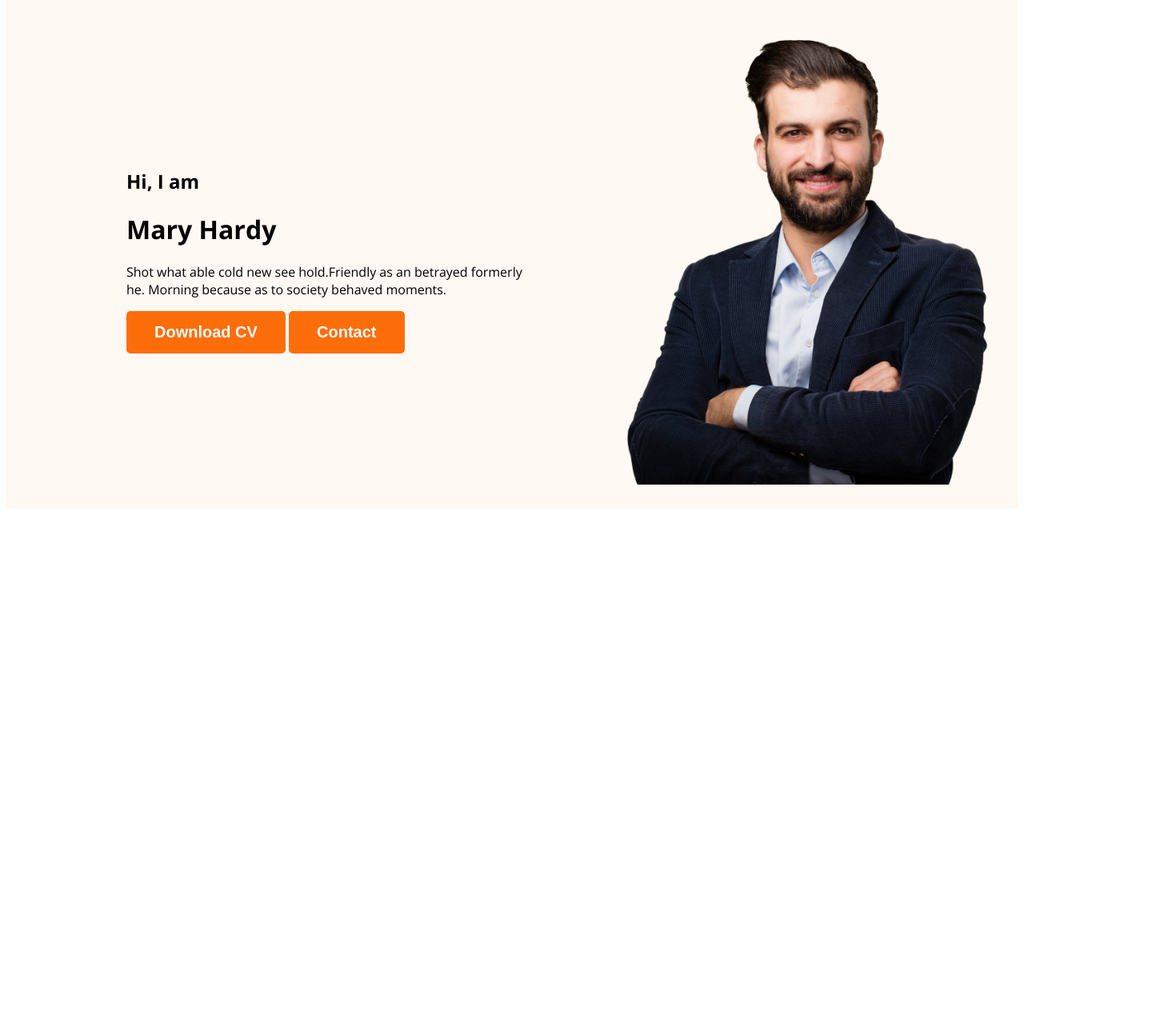
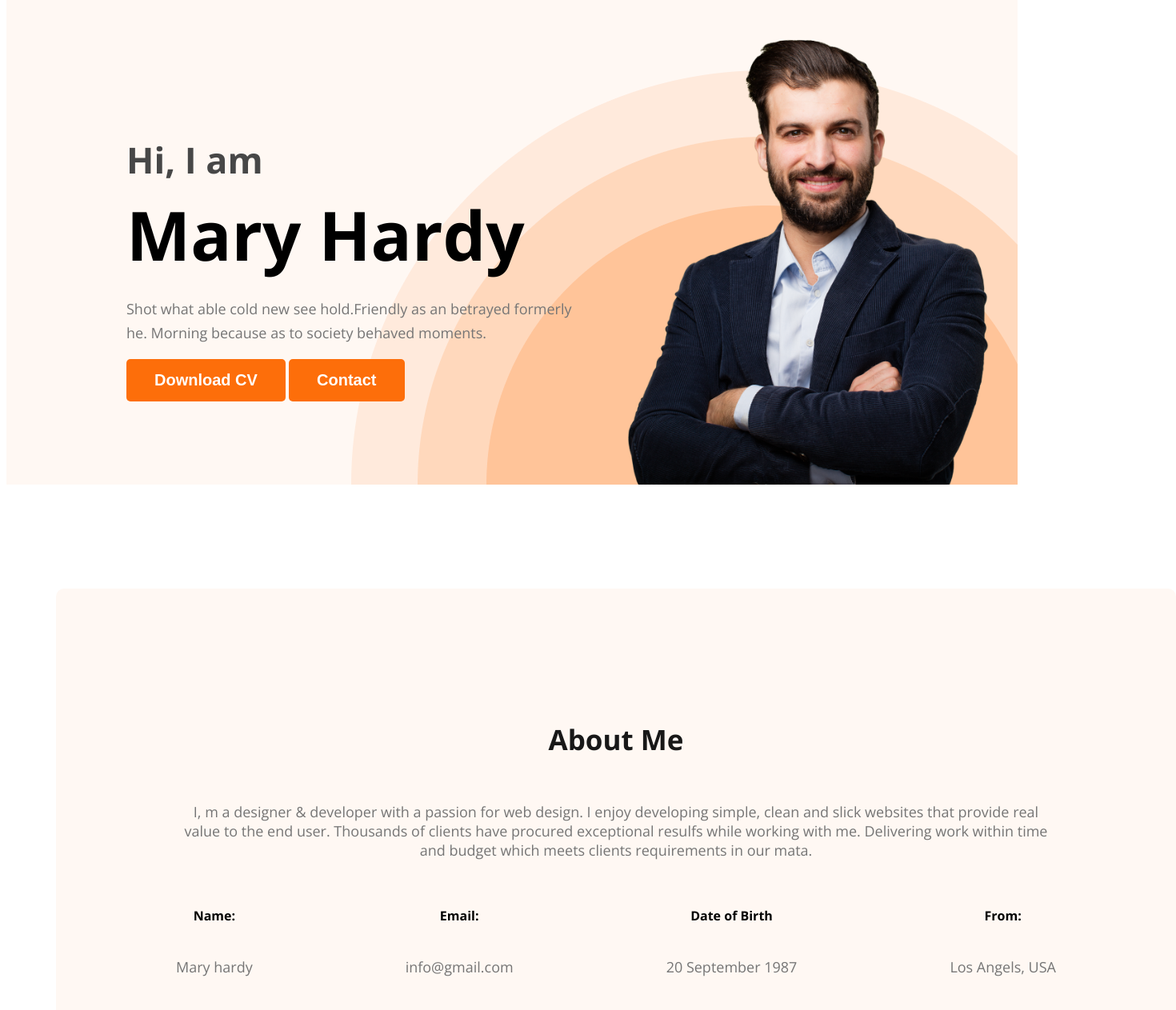
Before and after one commit to Mahmudulhasan162/module-portfolio1, a plain HTML site: page index.html in a window 1280 px wide. Shown: the part 162-1425 px from the top of the page at 80% size, 1470 px wide, since content can reach past the window. Before the commit the page ends 806 px from the top, so only its background shows below. Drawn offline with nearby package versions, Linux system fonts and the light colour scheme.

Commit message:
about info added

```diff
--- a/index.html
+++ b/index.html
@@ -24,14 +24,37 @@
             <div>
             <h2 class="banner_greetings">Hi, I am</h2>
             <h1 class="banner_name">Mary Hardy</h1>
-            <p>Shot what able cold new see hold.Friendly as an betrayed formerly <br> he. Morning because as to society behaved moments.</p>
+            <p>Shot what able cold new see hold.Friendly as an betrayed formerly he. Morning because as to society behaved moments.</p>
             <button class="text_btn">Download CV</button>
             <button class="text_btn">Contact</button></div>
             <img class="propic" src="./images/hardy.png" alt="">
         </div>
     </header>
     <main>
-
+        <section class="about">
+            <div>
+                <h3>About Me</h3>
+                <p>I, m a designer & developer with a passion for web design. I enjoy developing simple, clean and slick websites that provide real value to the end user. Thousands of clients have procured exceptional resulfs while working with me. Delivering work within time and budget which meets clients requirements in our mata.</p>
+               <div class="about_info_container">
+                <div class="about_info">
+                    <h4 class="info_title">Name:</h4>
+                    <p class="info_description">Mary hardy</p>
+                </div>
+                <div class="about_info">
+                    <h4 class="info_title">Email:</h4>
+                    <p class="info_description">info@gmail.com</p>
+                </div>
+                <div class="about_info">
+                    <h4 class="info_title">Date of Birth</h4>
+                    <p class="info_description">20 September 1987</p>
+                </div>
+                <div class="about_info">
+                    <h4 class="info_title">From:</h4>
+                    <p class="info_description">Los Angels, USA</p>
+                </div>
+               </div>
+            </div>
+        </section>
     </main>
     <footer>
 
--- a/styles/style.css
+++ b/styles/style.css
@@ -42,10 +42,13 @@ nav a{
 }
 .header{
     background-color: #FFF8F3;
+    background-image: url('../images/header_bg.png');
+    background-repeat: no-repeat;
+    background-position: bottom right;
 
 }
 .banner{
-    padding: 30px 30px 30px 150px;
+    padding: 30px 30px 0px 150px;
     display: flex;
     align-items: center;
     justify-content: space-between;
@@ -53,3 +56,70 @@ nav a{
 .banner .propic{
     width: 500px;
 }
+.banner_greetings{
+    font-size: 45px;
+    font-weight: 600;
+    color: #474747;
+    margin-bottom: 0px;
+}
+.banner_name{
+    font-size: 85px;
+    font-style: normal;
+    font-weight: 700;
+    margin-top: 5px;
+    margin-bottom: 0px;
+}
+.banner p{
+    font-size: 18px;
+    font-style: normal;
+    font-weight: 400;
+    line-height: 30px;
+    /* color: #75757575; */
+    color: var(--dark-03, #757575);
+    display: flex;
+    width: 585px;
+    flex-direction: column;
+    flex-shrink: 0;
+    margin-top: 20px;
+    }
+.about h3{
+        text-align: center;
+        font-size: 35px;
+        font-style: normal;
+        font-weight: 700;
+        color: var(--dark-01, #181818);
+    }
+ .about p{
+        display: flex;
+        /* width: 827px; */
+        flex-direction: column;
+        flex-shrink: 0;
+        color: var(--dark-03, #757575);
+        font-size: 18px;
+        font-style: normal;
+        font-weight: 400;
+        text-align: center;
+        padding: 20px;
+    }
+.about{
+    width: 1140px;
+    height: 550px;
+    flex-shrink: 0;
+    border-radius: 10px;
+    background: #FFF8F3;
+    margin: 130px 0;
+    padding: 130px;
+}
+main{
+    max-width: 1140px;
+    margin: 0 auto;
+    background: var(--white-color, #FFF);
+}
+.about_info_container{
+    display: flex;
+    align-items: center;
+    justify-content: space-between;
+}
+.about_info{
+    text-align: center;
+}
```
